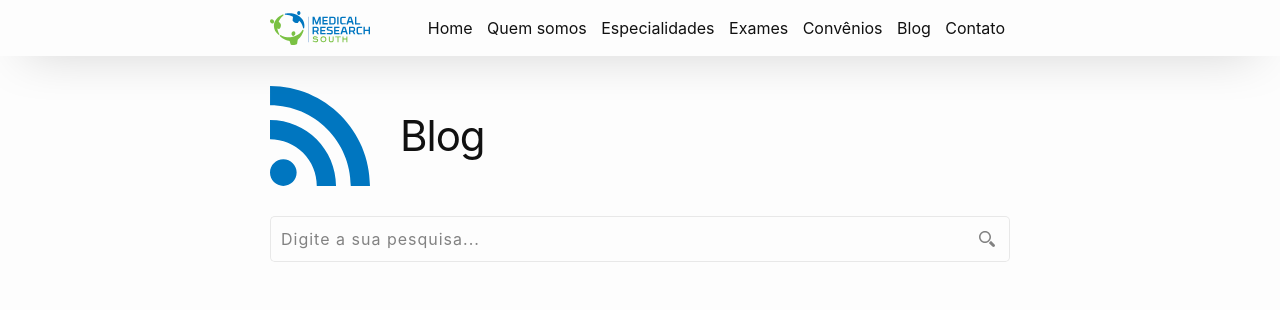
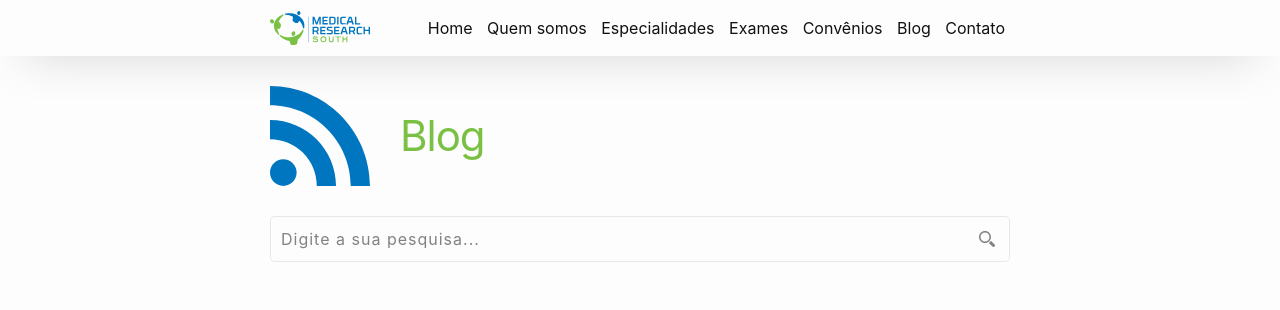
Before and after one commit to CopaTecnologia/medicinaesaude, a Jekyll site: the page built from blog/index.html, in a window 1280 px wide. Shown: the top 310 px of the page. Built offline with Jekyll 4.4.1, drawn with Linux system fonts in a browser that asks for light colours; the list of posts is cut into pages by our own code.

Commit message:
Correção da cor do título

```diff
--- a/blog/index.html
+++ b/blog/index.html
@@ -17,7 +17,7 @@ layout: default
       <div data-cell="fill">
         <h1 class="post-title" style="
         {% if site.blog.title_color %}
-          color: site.blog.title_color
+          color: {{ site.blog.title_color }}
         {% endif %}
         ">{{ page.title }}</h1>
       </div>
```
